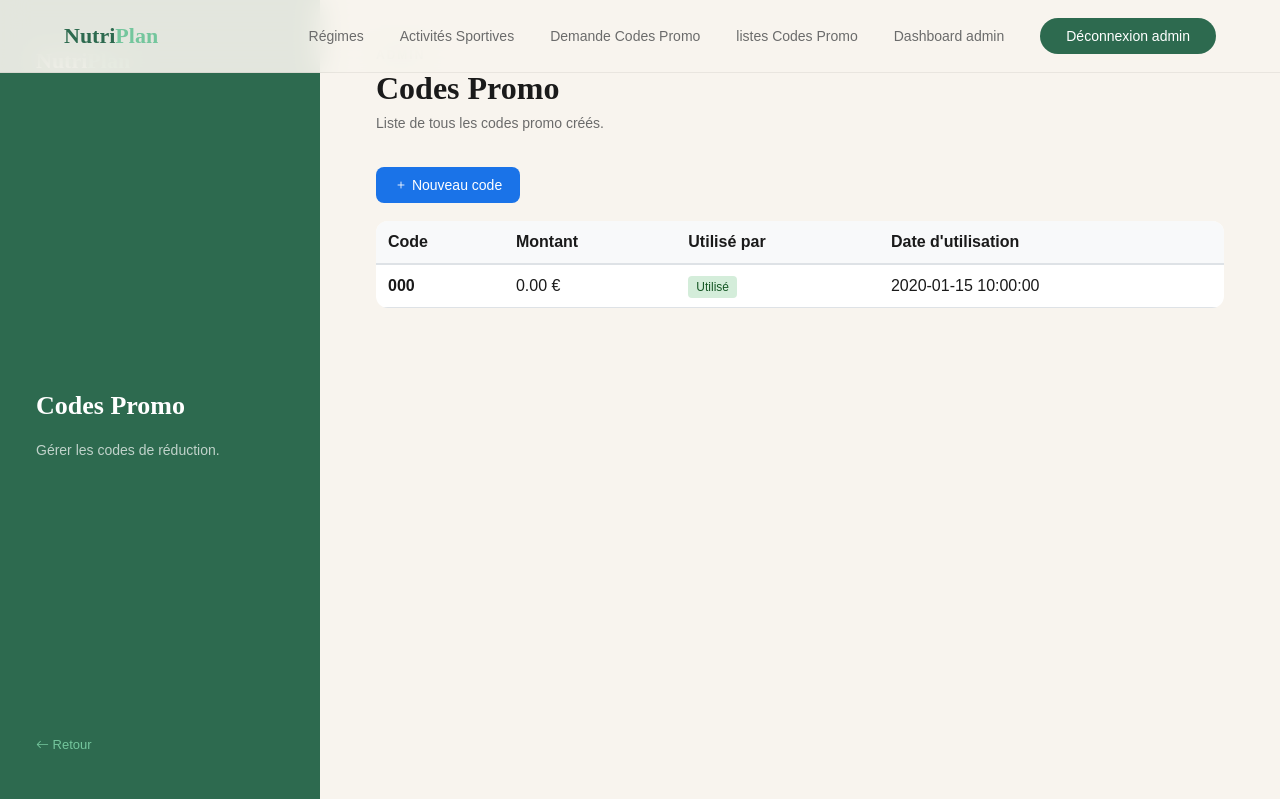
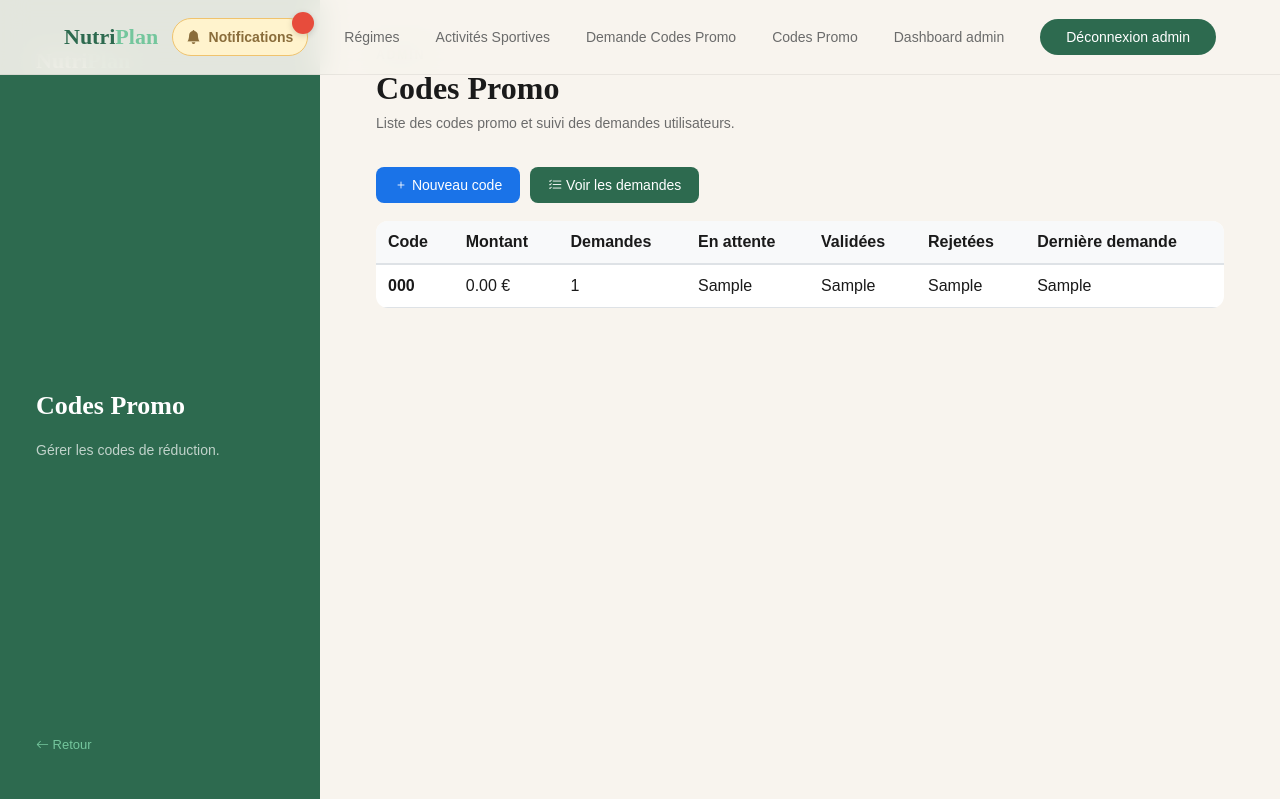
Before and after one commit to nomenaidealy/regime, a CodeIgniter 4 app: the page made by app/Views/template/codePromoAdminList.php in a window 1280 px wide. Shown: the top 799 px of the page. Run offline with PHP 8.4 and a stand-in for CodeIgniter, Linux system fonts and the light colour scheme; the template is opened without the code that fills it: most values are stand-ins (such as "Sample title", 1, 10 or a date in 2020); data that the repository does not hold is empty; some libraries are stand-ins or nearby versions.

Commit message:
[fix] : demande list fixed

```diff
--- a/app/Config/Database.php
+++ b/app/Config/Database.php
@@ -28,8 +28,8 @@ class Database extends Config
         'DSN'          => '',
         // Use 127.0.0.1 to force TCP (avoids socket "No such file or directory" errors)
         'hostname'     => '127.0.0.1',
-        'username'     => 'root',
-        'password'     => '',
+        'username'     => 'tomefy',
+        'password'     => 'etu003948',
         'database'     => 'diet',
         'DBDriver'     => 'MySQLi',
         'DBPrefix'     => '',
--- a/app/Controllers/CodePromoController.php
+++ b/app/Controllers/CodePromoController.php
@@ -141,7 +141,7 @@ class CodePromoController extends Controller
         }
 
         return view('template/codePromoAdminList', [
-            'codes' => $this->codePromoModel->findAll(),
+            'codes' => $this->codePromoModel->getAllWithDemandStats(),
         ]);
     }
 
--- a/app/Views/layout.php
+++ b/app/Views/layout.php
@@ -14,10 +14,18 @@
     <div class="nav-logo">Nutri<span>Plan</span></div>
     <div class="nav-links">
         <?php if (session()->get('is_admin')): ?>
+            <?php $notifCount = (new \App\Models\NotificationAdminModel())->countNonLues(); ?>
+            <a href="<?= base_url('admin/codepromo/demandes') ?>" style="position:relative; display:inline-flex; align-items:center; gap:8px; background:#fff3cd; color:#8a6d3b; border:1px solid #f0c36d; padding:10px 14px; border-radius:999px; text-decoration:none; font-weight:700;">
+                <i class="bi bi-bell-fill"></i>
+                <span>Notifications</span>
+                <?php if ($notifCount > 0): ?>
+                    <span style="position:absolute; top:-7px; right:-7px; min-width:22px; height:22px; padding:0 6px; display:inline-flex; align-items:center; justify-content:center; background:#e74c3c; color:#fff; border-radius:999px; font-size:11px; font-weight:700; box-shadow:0 2px 6px rgba(0,0,0,.15);"><?= esc($notifCount) ?></span>
+                <?php endif; ?>
+            </a>
             <a href="<?= base_url('admin/regimes') ?>">Régimes</a>
             <a href="<?= base_url('admin/sports') ?>">Activités Sportives</a>
             <a href="<?= base_url('admin/codepromo/demandes') ?>">Demande Codes Promo</a>
-            <a href="<?= base_url('admin/codepromo/list') ?>">listes Codes Promo</a>
+            <a href="<?= base_url('admin/codepromo/list') ?>">Codes Promo</a>
             <a href="<?= base_url('admin/dashboard') ?>">Dashboard admin</a>
             <a href="<?= base_url('admin/logout') ?>" class="btn-nav">Déconnexion admin</a>
         <?php elseif (session()->get('user_id')): ?>
--- a/app/Views/template/codePromoAdminList.php
+++ b/app/Views/template/codePromoAdminList.php
@@ -23,12 +23,15 @@
     <div class="form-header">
       <div class="tag">Admin</div>
       <h1>Codes Promo</h1>
-      <p>Liste de tous les codes promo créés.</p>
+      <p>Liste des codes promo et suivi des demandes utilisateurs.</p>
     </div>
 
-    <div style="margin-bottom:18px;">
+    <div style="margin-bottom:18px; display:flex; gap:10px; flex-wrap:wrap;">
       <a href="<?= base_url('admin/codepromo/create') ?>" class="btn-nav" style="background:#1a73e8; color:white; padding:10px 18px; border-radius:8px; text-decoration:none; display:inline-block;">
         <i class="bi bi-plus"></i> Nouveau code
+      </a>
+      <a href="<?= base_url('admin/codepromo/demandes') ?>" class="btn-nav" style="background:#2D6A4F; color:white; padding:10px 18px; border-radius:8px; text-decoration:none; display:inline-block;">
+        <i class="bi bi-list-check"></i> Voir les demandes
       </a>
     </div>
 
@@ -49,8 +52,11 @@
             <tr>
               <th style="padding:12px; text-align:left; font-weight:600;">Code</th>
               <th style="padding:12px; text-align:left; font-weight:600;">Montant</th>
-              <th style="padding:12px; text-align:left; font-weight:600;">Utilisé par</th>
-              <th style="padding:12px; text-align:left; font-weight:600;">Date d'utilisation</th>
+              <th style="padding:12px; text-align:left; font-weight:600;">Demandes</th>
+              <th style="padding:12px; text-align:left; font-weight:600;">En attente</th>
+              <th style="padding:12px; text-align:left; font-weight:600;">Validées</th>
+              <th style="padding:12px; text-align:left; font-weight:600;">Rejetées</th>
+              <th style="padding:12px; text-align:left; font-weight:600;">Dernière demande</th>
             </tr>
           </thead>
           <tbody>
@@ -58,19 +64,12 @@
               <tr style="border-bottom:1px solid #dee2e6;">
                 <td style="padding:12px; font-weight:600;"><?= esc($code['code']) ?></td>
                 <td style="padding:12px;"><?= number_format($code['montant'], 2) ?> €</td>
+                <td style="padding:12px;"><?= esc($code['total_demandes'] ?? 0) ?></td>
+                <td style="padding:12px;"><?= esc($code['demandes_en_attente'] ?? 0) ?></td>
+                <td style="padding:12px;"><?= esc($code['demandes_validees'] ?? 0) ?></td>
+                <td style="padding:12px;"><?= esc($code['demandes_rejetees'] ?? 0) ?></td>
                 <td style="padding:12px;">
-                  <?php if ($code['id_user_utilise']): ?>
-                    <span style="background:#d4edda; color:#155724; padding:4px 8px; border-radius:4px; font-size:12px;">
-                      Utilisé
-                    </span>
-                  <?php else: ?>
-                    <span style="background:#e7e8ea; color:#6c757d; padding:4px 8px; border-radius:4px; font-size:12px;">
-                      Disponible
-                    </span>
-                  <?php endif; ?>
-                </td>
-                <td style="padding:12px;">
-                  <?= $code['date_utilisation'] ? esc($code['date_utilisation']) : '—' ?>
+                  <?= !empty($code['derniere_demande']) ? esc($code['derniere_demande']) : '—' ?>
                 </td>
               </tr>
             <?php endforeach; ?>
```
Also changed, not shown: app/Config/Routes.php (+8 -3 lines), app/Models/CodePromoModel.php (+23 -2 lines).
